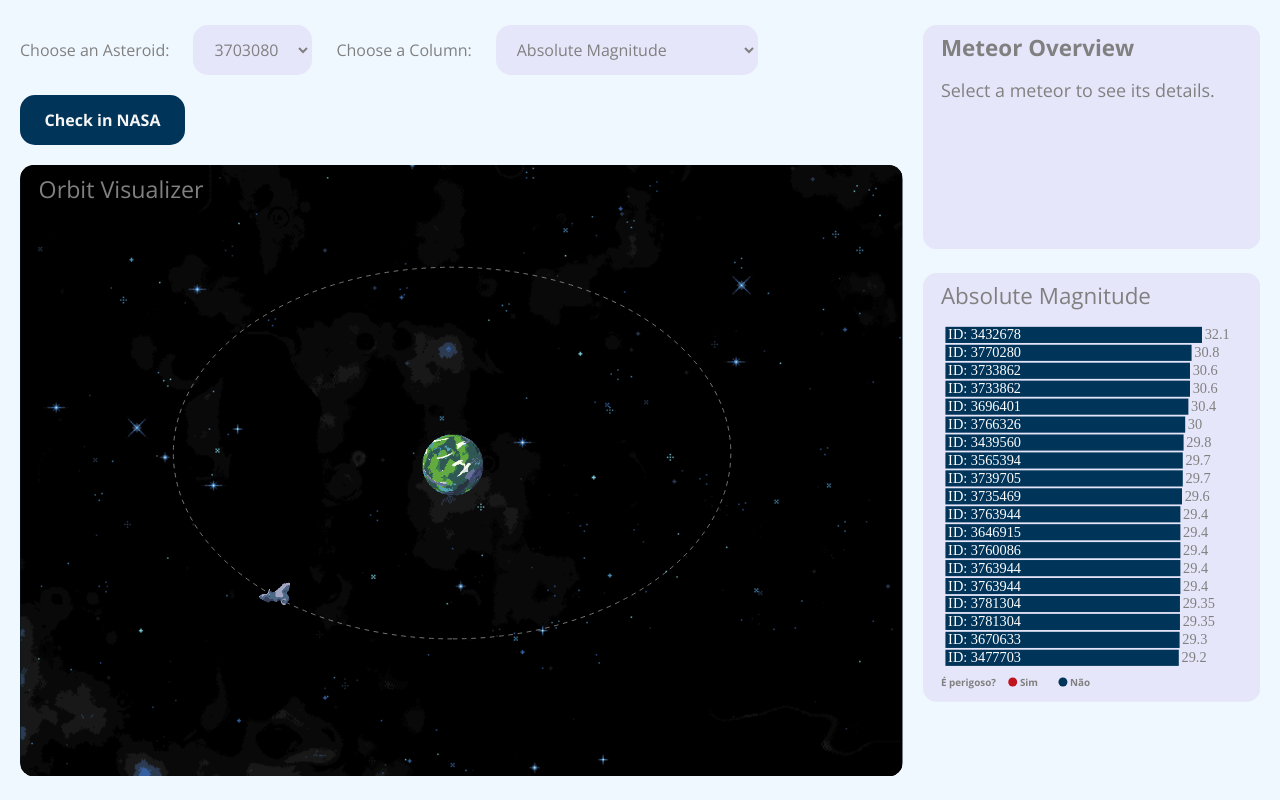
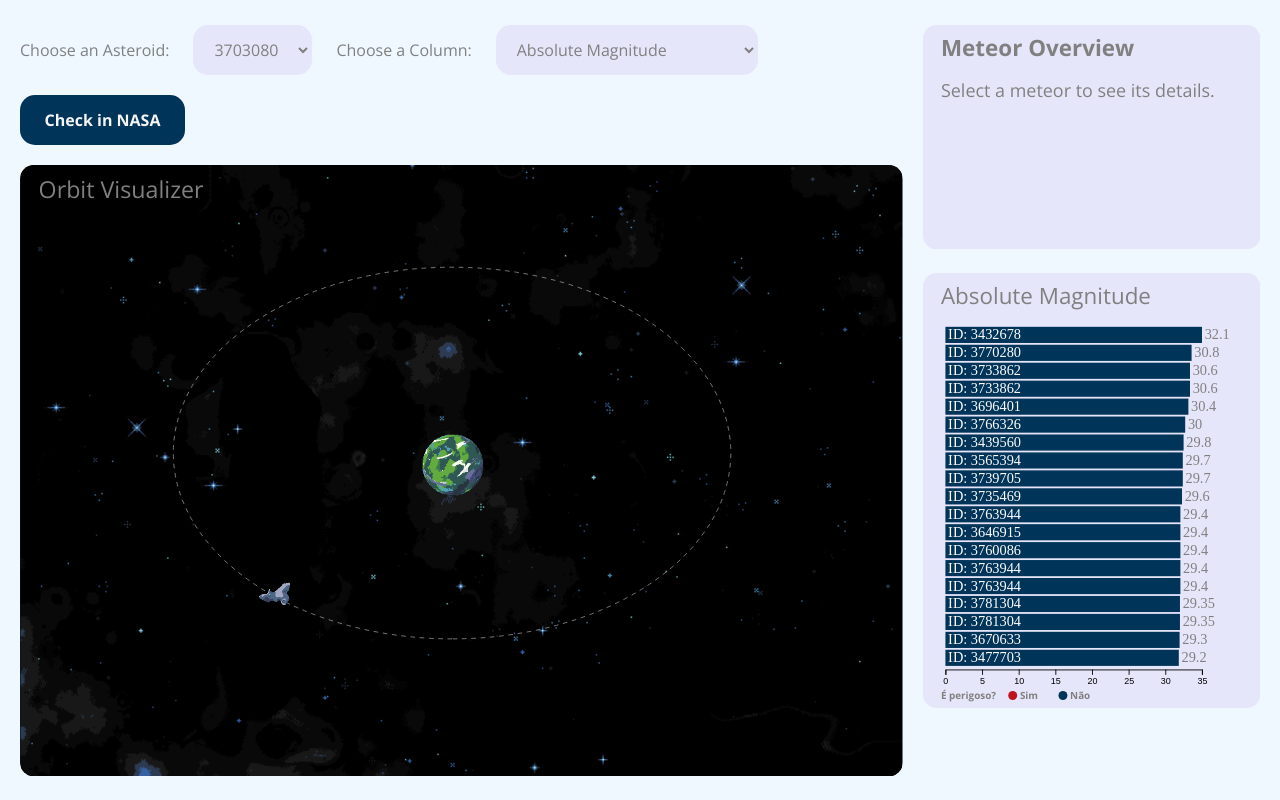
Before and after one commit to fgv-vis-2023/assignment-3-nasadatavisualization, a plain HTML site: page index.html in a window 1280 px wide. Shown: the part 685-1485 px from the top of the page. Drawn offline with nearby package versions, Linux system fonts and the light colour scheme.

Commit message:
eixo do gráfico de barras adicionado

```diff
--- a/index.html
+++ b/index.html
@@ -68,20 +68,20 @@
             </svg>
 
             <!-- Side Bar Plot -->
-            <svg viewBox="0 0 376 478">
-                <rect x="0" y="0" width="376" height="478" rx="15" fill="Lavender" />
+            <svg viewBox="0 0 376 508">
+                <rect x="0" y="0" width="376" height="485" rx="15" fill="Lavender" />
                 <text x="20" y="35" font-size="25" font-family="Open Sans, Helvetica" fill="Gray" id="sideBarTitle">Side Bar Plot</text>
                 <clipPath id="sideBarPlotClip">
-                    <rect x="0" y="0" width="376" height="458" rx="15" fill="Lavender" />
+                    <rect x="0" y="0" width="376" height="508" rx="15" fill="Lavender" />
                 </clipPath>
                 <g clip-path="url(#sideBarPlotClip)">
                     <g transform="translate(10, 10)" id="sideBarPlotGroup" ></g>
                 </g>
-                <text x="20" y="460" font-size="11" font-family="Open Sans, Helvetica" fill="Gray" font-weight="bolder" id="legendTitle">É perigoso?</text>
-                <circle cx="100" cy="456" r="5" fill="#c1121f" id="legendRed"/>
-                <text x="108" y="460" font-size="11" font-family="Open Sans, Helvetica" fill="Gray" font-weight="bold" id="legendYes">Sim</text>
-                <circle cx="156" cy="456" r="5" fill="#003459" id="legendBlue"/>
-                <text x="164" y="460" font-size="11" font-family="Open Sans, Helvetica" fill="Gray" font-weight="bold" id="legendYes">Não</text>
+                <text x="20" y="475" font-size="11" font-family="Open Sans, Helvetica" fill="Gray" font-weight="bolder" id="legendTitle">É perigoso?</text>
+                <circle cx="100" cy="471" r="5" fill="#c1121f" id="legendRed"/>
+                <text x="108" y="475" font-size="11" font-family="Open Sans, Helvetica" fill="Gray" font-weight="bold" id="legendYes">Sim</text>
+                <circle cx="156" cy="471" r="5" fill="#003459" id="legendBlue"/>
+                <text x="164" y="475" font-size="11" font-family="Open Sans, Helvetica" fill="Gray" font-weight="bold" id="legendYes">Não</text>
 
             </svg>
 		</div>
--- a/script.js
+++ b/script.js
@@ -36,12 +36,21 @@ var column = "Absolute Magnitude"
             .domain([0, d3.max(data, d => d[column])])
             .range([0, 316-30]); // Offset to account for text
 
+        var xAxis = d3.scaleLinear()
+            .domain([0, d3.max(data, d => d[column])])
+            .range([0, 316-30])
+            .nice()
 
         const sidebar = d3.select("#sideBarPlotGroup")
 
         // Erase previous Side Bar plot
         sidebar.selectAll('rect').remove()
         sidebar.selectAll('text').remove()
+
+        // position and populate the x-axis
+        sidebar.append('g')
+            .attr('transform', `translate(15, 432)`)
+            .call(d3.axisBottom(xAxis));
 
         // Create Side Bar Plot
         sidebar.selectAll('rect')
```
